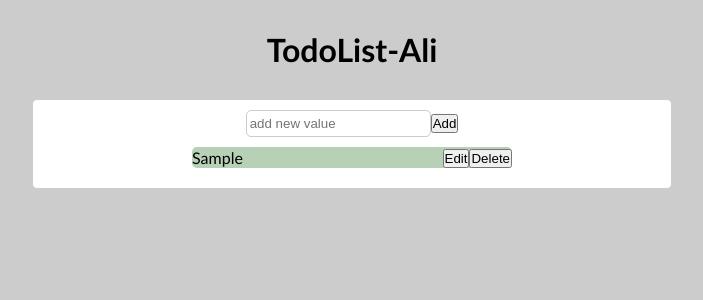
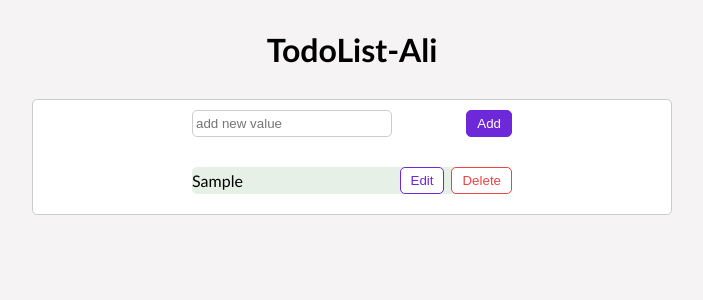
Before and after one commit to Ali-DoostAli/React-Course-TodoList-app, a React (Create React App) app: page / in a window 1280 px wide. Both pictures are taken after typing "Sample" into the empty fields and a click on the button "Add". Shown: the top 300 px of the page, without its empty margins (288-991 px from the left). Built offline with nearby package versions, Linux system fonts and the light colour scheme.

Commit message:
Improved app style

```diff
--- a/src/App.css
+++ b/src/App.css
@@ -27,21 +27,51 @@
   justify-content: space-between;
   width: 20rem;
   align-items: center;
-  background-color: rgb(183, 209, 183);
+  background-color: rgb(230, 240, 230);
   margin: 10px;
   border-radius: 5px;
 }
-.completed{
+.completed {
   text-decoration: line-through;
   color: rgb(206, 123, 123);
 }
-input{
+input {
   border: 1px solid #ccc;
   border-radius: 5px;
   padding: 5px 3px;
   outline: none;
+  width: 200px;
 }
 
-input:focus{
+input:focus {
   border: 2px solid rgb(93, 80, 151);
 }
+.formControl {
+  display: flex;
+  align-items: center;
+  justify-content: space-between;
+  width: 20rem;
+  margin-bottom: 20px;
+}
+.btn {
+  color: #6d28d9;
+  background-color: #fff;
+  border: 1px solid #6d28d9;
+  border-radius: 5px;
+  outline: none;
+  padding: 5px 10px;
+  cursor: pointer;
+}
+.remove {
+  color: rgb(236, 68, 68);
+  border: 1px solid rgb(236, 68, 68);
+  margin-left: 7px;
+}
+.addTodo {
+  color: #fff;
+  background-color: #6d28d9;
+}
+.updateTodo {
+  color: #6d28d9;
+  background-color: #fff;
+}
--- a/src/components/Todo.jsx
+++ b/src/components/Todo.jsx
@@ -1,12 +1,16 @@
-const Todo = ({ todo, onComplete ,onDelete, onEdit }) => {
+const Todo = ({ todo, onComplete, onDelete, onEdit }) => {
   return (
     <div className="todo" key={todo.id}>
       <div onClick={onComplete} className={todo.isCompleted ? "completed" : ""}>
         {todo.text}
       </div>
       <div>
-        <button onClick={onEdit}>Edit</button>
-        <button onClick={onDelete}>Delete</button>
+        <button className="btn" onClick={onEdit}>
+          Edit
+        </button>
+        <button className="btn remove" onClick={onDelete}>
+          Delete
+        </button>
       </div>
     </div>
   );
--- a/src/components/TodoApp.jsx
+++ b/src/components/TodoApp.jsx
@@ -28,7 +28,7 @@
     setTodos(filteredTodos);
   };
 
-  const updateTodo = (id , newValue) => {
+  const updateTodo = (id, newValue) => {
     const index = todos.findIndex((todo) => todo.id === id);
     const selectedTodo = { ...todos[index] };
     selectedTodo.text = newValue;
--- a/src/components/TodoForm.jsx
+++ b/src/components/TodoForm.jsx
@@ -3,9 +3,9 @@
 const TodoForm = (props) => {
   const [input, setInput] = useState(props.edit ? props.edit.text : "");
   const inputRef = useRef(null);
-  useEffect(()=>{
+  useEffect(() => {
     inputRef.current.focus();
-  },[])
+  }, []);
 
   const changeHandler = (e) => {
     setInput(e.target.value);
@@ -24,7 +24,7 @@
 
   return (
     <form onSubmit={submitHandler}>
-
+      <div className="formControl">
         <input
           type="text"
           value={input}
@@ -32,8 +32,13 @@
           placeholder={props.edit ? "update value... " : "add new value"}
           ref={inputRef}
         />
-          <button type="submit">{props.edit ? "Update" : "Add"}</button>
-
+        <button
+          className={`btn ${props.edit ? "updateTodo" : "addTodo"}`}
+          type="submit"
+        >
+          {props.edit ? "Update" : "Add"}
+        </button>
+      </div>
     </form>
   );
 };
--- a/src/index.css
+++ b/src/index.css
@@ -1,10 +1,10 @@
-*{
+* {
   box-sizing: border-box;
   padding: 0;
   margin: 0;
 }
 
-body{
-  background-color: #ccc;
-  font-family: 'Gill Sans', 'Gill Sans MT', Calibri, 'Trebuchet MS', sans-serif;
+body {
+  background-color: rgb(245, 243, 243);
+  font-family: "Gill Sans", "Gill Sans MT", Calibri, "Trebuchet MS", sans-serif;
 }
```
Also changed, not shown: src/App.js (+6 -6 lines), src/components/TodoList.jsx (+5 -3 lines). Lines whose indentation alone changed are shown as unchanged.
